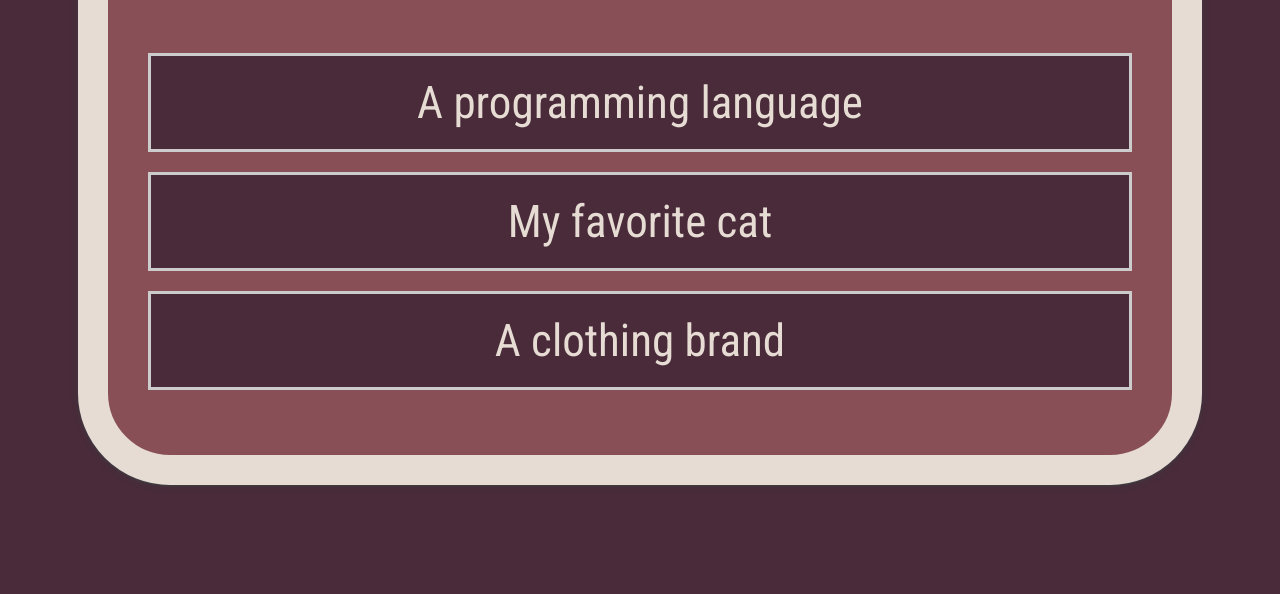
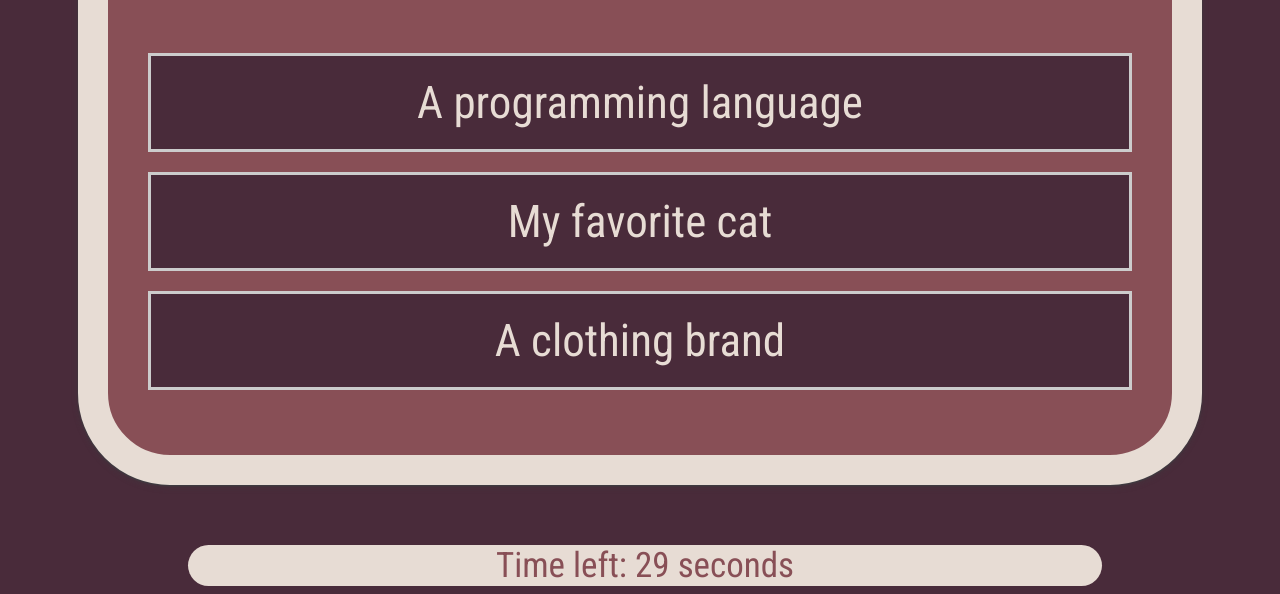
Before and after one commit to JuniperWrenMcGill/Coding-Quiz, a plain HTML site: page index.html in a window 1280 px wide. Both pictures are taken after a click on the button "START QUIZ". Shown: the part 248-842 px from the top of the page. Before the commit the page ends 800 px from the top, so only its background shows below. Drawn offline with Linux system fonts and the light colour scheme.

Commit message:
added and styled timer

```diff
--- a/assets/css/style.css
+++ b/assets/css/style.css
@@ -26,6 +26,18 @@ body {
     text-align: center;
 }
 
+#timer-container{
+    font-size: 35px;
+    color: #884f56;
+    background-color: #E7DCD4;
+    border: 20px;
+    border-radius: 50px;
+    text-align: center;
+    margin-left: 180px;
+    margin-right: 170px;
+}
+
+
 
 
 
--- a/assets/js/script.js
+++ b/assets/js/script.js
@@ -18,6 +18,9 @@ const quizQuestions = [
   ];
 
   let currentQuestionIndex = 0;
+  let timer;
+  let remainingTime = 30; // Initial time in seconds
+
 
 //   Start the game
 
@@ -27,6 +30,9 @@ function startQuiz() {
 
     // Hide the button when it's clicked
     startBtn.style.display = 'none';
+
+    // Start timer
+    startTimer();
 
     // Show the first question
     showQuestion();
@@ -64,6 +70,8 @@ function handleOptionClick(event) {
   } else {
       // Incorrect answer
       console.log('Incorrect!');
+      // Decrease the timer by 5 seconds
+      decreaseTimer(10);
   }
 
   // Move to the next question
@@ -78,3 +86,38 @@ function handleOptionClick(event) {
       console.log("Quiz completed!");
   }
 }
+
+// function to start the timer
+function startTimer() {
+  // Set an initial timer value
+  let timerValue = 30;
+
+  // display and update the timer every second
+  timer = setInterval(function () {
+      document.getElementById('timer').innerText = timerValue;
+      // check if the timer has reached 0
+      if (timerValue <= 0) {
+          clearInterval(timer); // Stop the timer
+          console.log('Time is up');
+          // ADD LOGIC FOR WHEN QUIZ IS DONE HERE
+      } else {
+          timerValue--; // Decrease the timer by one second
+      }
+  }, 1000); // 1000 milliseconds = 1 second
+}
+
+// function to decrease the timer by a specified number of seconds
+function decreaseTimer(seconds) {
+    // decrease the remaining time by the specified number of seconds
+    remainingTime = Math.max(remainingTime - seconds, 0);
+
+    // update the timer element with the new value
+    document.getElementById('timer').innerText = remainingTime;
+
+    // check if the timer has reached 0
+    if (remainingTime === 0) {
+        clearInterval(timer); // stop the timer
+        console.log('Time is up');
+        // add your logic for when time is up here
+    }
+}
--- a/index.html
+++ b/index.html
@@ -17,6 +17,10 @@
         <button id="startBtn"> START QUIZ </button>
     </div>
 
+    <div id="timer-container">
+        Time left: <span id="timer">30</span> seconds
+    </div>
+
     <script src="assets\js\script.js"></script>
 </body>
 
```
